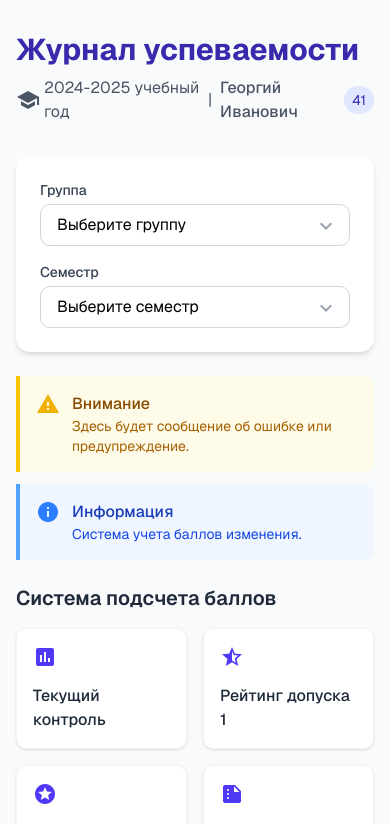
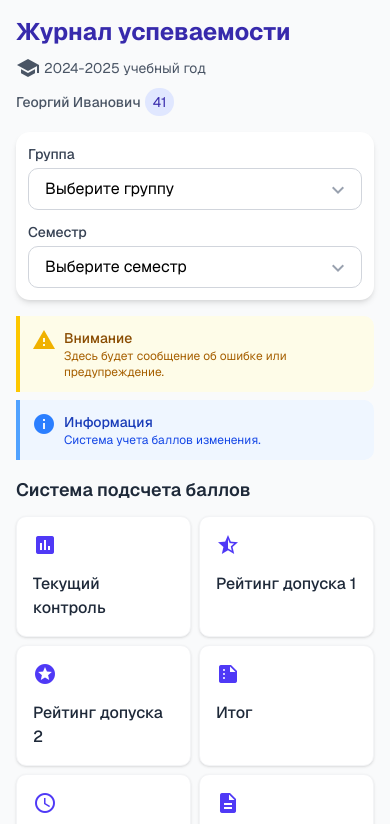
Before and after one commit to tRy-HaRd-tgn/journal, a Next.js app: page /calendar in a window 390 px wide. Shown: the top 824 px of the page. Built offline with nearby package versions, Linux system fonts and the light colour scheme.

Commit message:
feat: add mobile adaptaion for main page

```diff
--- a/src/app/calendar/page.tsx
+++ b/src/app/calendar/page.tsx
@@ -16,24 +16,28 @@ export default function Page() {
 
   return (
     <div className="bg-gray-50 font-sans">
-      <div className="container mx-auto px-4 py-8 max-w-6xl">
-        <header className="mb-8">
-          <h1 className="text-3xl font-bold text-indigo-800">
+      <div className="container mx-auto px-4 sm:px-6 py-4 sm:py-8 max-w-6xl">
+        <header className="mb-4 sm:mb-8">
+          <h1 className="text-2xl sm:text-3xl font-bold text-indigo-800">
             Журнал успеваемости
           </h1>
-          <div className="flex items-center mt-2 text-gray-600">
+          <div className="flex flex-col sm:flex-row sm:items-center mt-2 text-gray-600 text-sm sm:text-base">
+            <div className="flex items-center mb-2 sm:mb-0">
               <span className="material-icons mr-1">school</span>
               <span>2024-2025 учебный год</span>
-            <span className="mx-2">|</span>
+            </div>
+            <span className="hidden sm:inline mx-2">|</span>
+            <div className="flex items-center">
               <span className="font-medium">Георгий Иванович</span>
               <span className="ml-1 px-2 py-1 bg-indigo-100 text-indigo-800 rounded-full text-sm">
                 41
               </span>
             </div>
+          </div>
         </header>
 
-        <div className="bg-white rounded-xl shadow-md p-6 mb-6">
-          <div className="grid grid-cols-1 md:grid-cols-2 gap-4">
+        <div className="bg-white rounded-xl shadow-md p-3 sm:p-6 mb-4 sm:mb-6">
+          <div className="grid grid-cols-1 sm:grid-cols-2 gap-3 sm:gap-4">
             <div>
               <label className="block text-sm font-medium text-gray-700 mb-1">
                 Группа
@@ -67,32 +71,40 @@ export default function Page() {
           </div>
         </div>
 
-        <div className="mb-6 space-y-3">
-          <div className="flex items-start p-4 bg-yellow-50 border-l-4 border-yellow-400 rounded-r-lg">
-            <span className="material-icons text-yellow-500 mr-3">warning</span>
+        <div className="mb-4 sm:mb-6 space-y-2 sm:space-y-3">
+          <div className="flex items-start p-3 sm:p-4 bg-yellow-50 border-l-4 border-yellow-400 rounded-r-lg">
+            <span className="material-icons text-yellow-500 mr-2 sm:mr-3">
+              warning
+            </span>
             <div>
-              <p className="font-medium text-yellow-800">Внимание</p>
-              <p className="text-sm text-yellow-700">
+              <p className="font-medium text-yellow-800 text-sm sm:text-base">
+                Внимание
+              </p>
+              <p className="text-xs sm:text-sm text-yellow-700">
                 Здесь будет сообщение об ошибке или предупреждение.
               </p>
             </div>
           </div>
-          <div className="flex items-start p-4 bg-blue-50 border-l-4 border-blue-400 rounded-r-lg">
-            <span className="material-icons text-blue-500 mr-3">info</span>
+          <div className="flex items-start p-3 sm:p-4 bg-blue-50 border-l-4 border-blue-400 rounded-r-lg">
+            <span className="material-icons text-blue-500 mr-2 sm:mr-3">
+              info
+            </span>
             <div>
-              <p className="font-medium text-blue-800">Информация</p>
-              <p className="text-sm text-blue-700">
+              <p className="font-medium text-blue-800 text-sm sm:text-base">
+                Информация
+              </p>
+              <p className="text-xs sm:text-sm text-blue-700">
                 Система учета баллов изменения.
               </p>
             </div>
           </div>
         </div>
 
-        <div className="mb-8">
-          <h2 className="text-xl font-semibold text-gray-800 mb-4 ">
+        <div className="mb-6 sm:mb-8">
+          <h2 className="text-lg sm:text-xl font-semibold text-gray-800 mb-3 sm:mb-4">
             Система подсчета баллов
           </h2>
-          <div className="grid grid-cols-2 sm:grid-cols-3 md:grid-cols-4 lg:grid-cols-5 gap-4">
+          <div className="grid grid-cols-2 sm:grid-cols-3 md:grid-cols-4 lg:grid-cols-5 gap-2 sm:gap-4">
             {menuItems?.map((value, index) => (
               <SystemComponent
                 key={index}
--- a/src/components/currentControl/styles.css
+++ b/src/components/currentControl/styles.css
@@ -151,3 +151,72 @@ th {
     transform: translateY(0);
   }
 }
+
+/* Мобильная адаптация */
+@media screen and (max-width: 768px) {
+  .journal-table {
+    display: block;
+    overflow-x: auto;
+    white-space: nowrap;
+    font-size: 14px;
+    margin: 15px 0;
+  }
+
+  .journal-table th,
+  .journal-table td {
+    padding: 12px 16px;
+    font-size: 14px;
+  }
+
+  .journal-table th {
+    padding: 15px 16px;
+    font-size: 0.8em;
+  }
+
+  .eumo-link {
+    padding: 4px 8px;
+    font-size: 13px;
+  }
+
+  .alert-cell,
+  .empty-cell {
+    padding: 8px 12px;
+    font-size: 13px;
+  }
+
+  /* Скрываем некоторые колонки на мобильных устройствах */
+  .journal-table th:nth-child(3),
+  .journal-table td:nth-child(3) {
+    display: none;
+  }
+
+  /* Уменьшаем отступы в ячейках с баллами */
+  .journal-table td span {
+    padding: 4px 8px;
+    font-size: 13px;
+  }
+}
+
+/* Адаптация для очень маленьких экранов */
+@media screen and (max-width: 480px) {
+  .journal-table {
+    font-size: 13px;
+  }
+
+  .journal-table th,
+  .journal-table td {
+    padding: 8px 12px;
+    font-size: 13px;
+  }
+
+  .journal-table th {
+    padding: 10px 12px;
+    font-size: 0.75em;
+  }
+
+  /* Скрываем дополнительные колонки на очень маленьких экранах */
+  .journal-table th:nth-child(4),
+  .journal-table td:nth-child(4) {
+    display: none;
+  }
+}
--- a/src/components/raspisanie/styles.css
+++ b/src/components/raspisanie/styles.css
@@ -2,7 +2,6 @@
   width: 100%;
   border-collapse: separate;
   border-spacing: 0;
-  margin: 25px 0;
   font-family: "Inter", "Segoe UI", Tahoma, Geneva, Verdana, sans-serif;
   box-shadow: 0 8px 32px rgba(0, 0, 0, 0.12);
   border-radius: 16px;
@@ -15,9 +14,11 @@
   color: #2d3748;
   padding: 20px;
   max-width: 1200px;
-  margin: 0 auto;
+  margin: 0px;
 }
-
+.rasp-container {
+  margin: 0px !important;
+}
 .rasp-title {
   margin-bottom: 20px;
   color: #1a365d;
@@ -28,11 +29,10 @@
   letter-spacing: 1px;
   text-shadow: 0 1px 1px rgba(255, 255, 255, 0.8);
 }
-
 .table-container {
   width: 100%;
   overflow-x: auto;
-  margin: 25px 0;
+
   border-radius: 16px;
   box-shadow: 0 8px 32px rgba(0, 0, 0, 0.12);
 }
```
Lines whose indentation alone changed are shown as unchanged.
